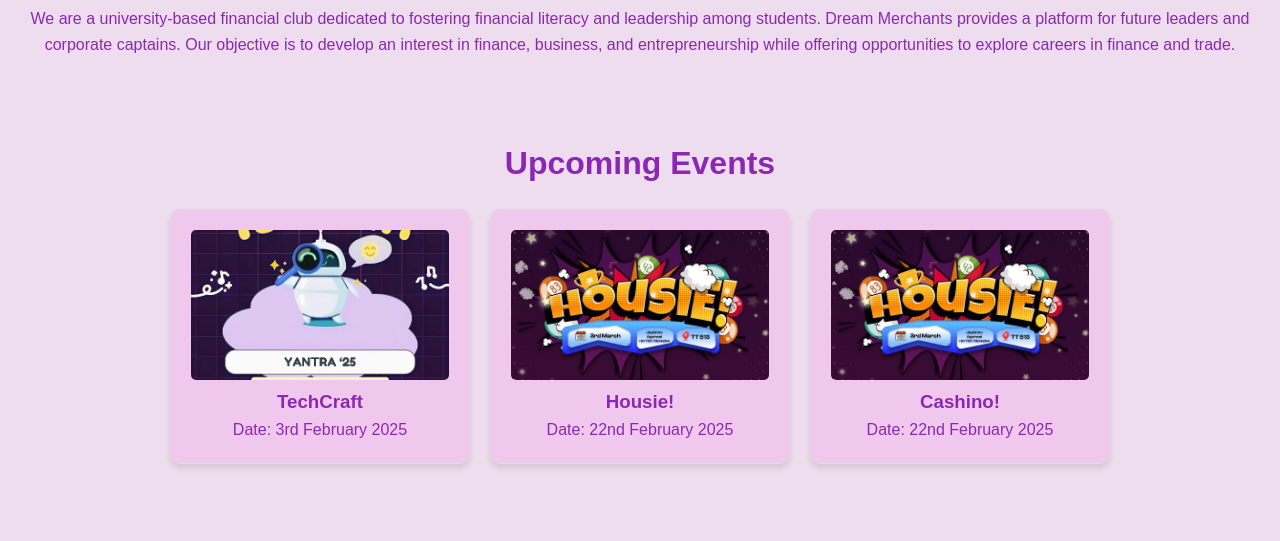
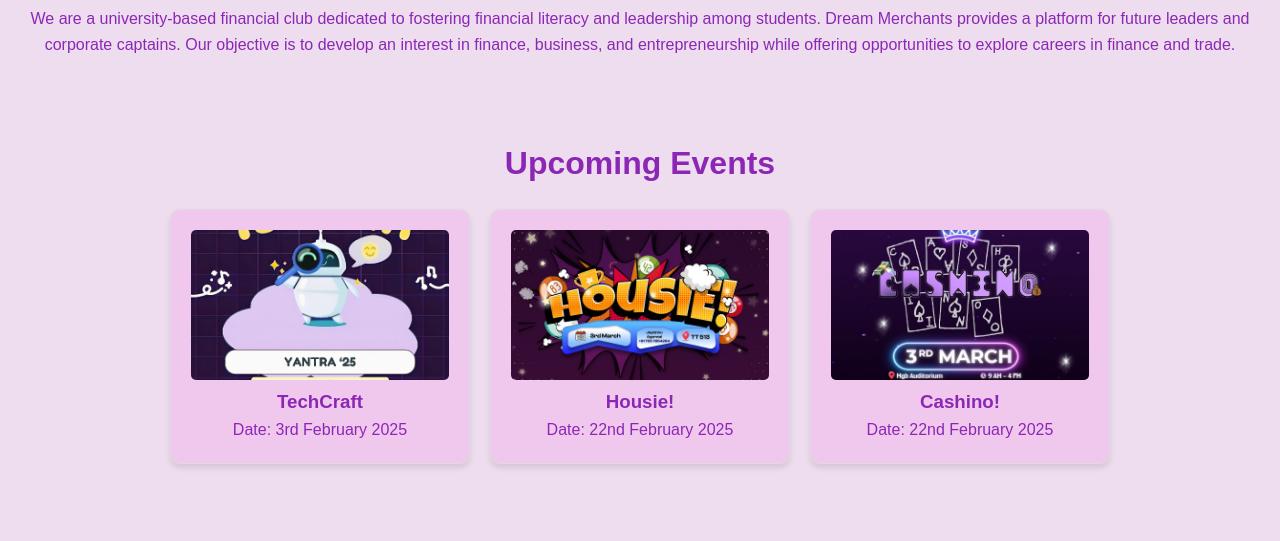
Before and after one commit to Omega-Aura/dreammerchants, a plain HTML site: page index.html in a window 1280 px wide. Shown: the part 583-1124 px from the top of the page. Drawn offline with Linux system fonts and the light colour scheme.

Commit message:
Update index.html

```diff
--- a/index.html
+++ b/index.html
@@ -60,7 +60,7 @@
                     <p>Date: 22nd February 2025</p>
                 </div>
                 <div class="event-card">
-                    <img src="assets/images/Housie.jpg" alt="Cashino Event" loading="lazy">
+                    <img src="assets/images/470178474_18289063417215087_2554427732121786466_n.jpeg" alt="Cashino Event" loading="lazy">
                     <h3>Cashino!</h3>
                     <p>Date: 22nd February 2025</p>
                 </div>
```
